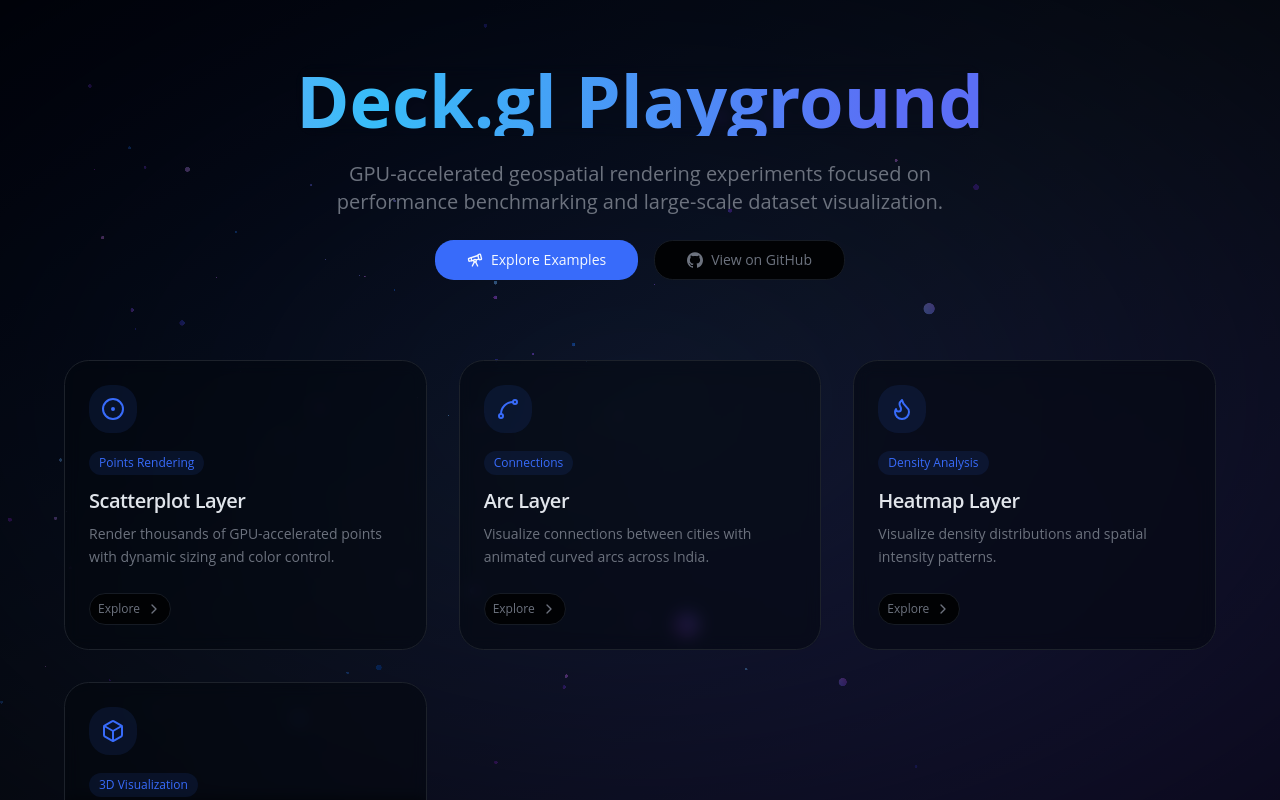
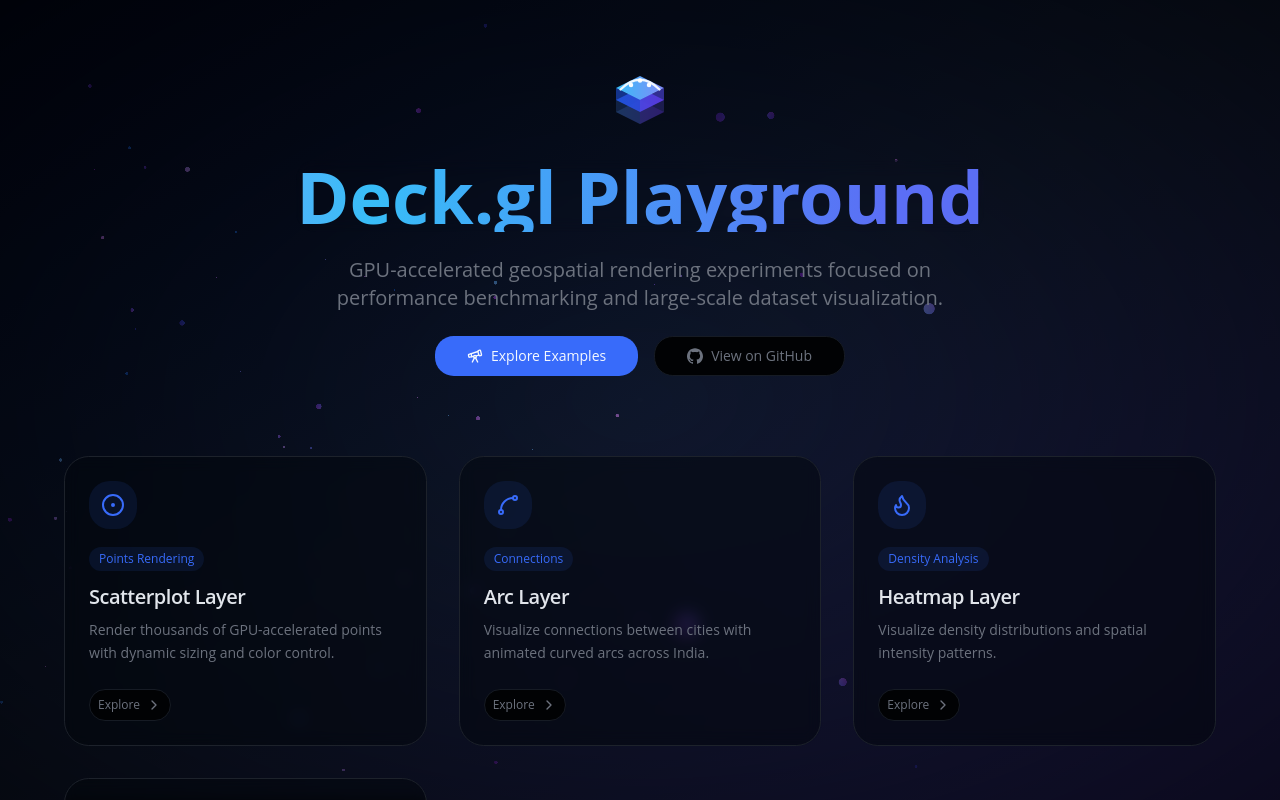
Before and after one commit to MrHacker26/deckgl-playground, a React (Vite) app: page / in a window 1280 px wide. Shown: the top 800 px of the page. Built offline with nearby package versions, Linux system fonts and the light colour scheme.

Commit message:
feat(logo): add Logo

```diff
--- a/index.html
+++ b/index.html
@@ -2,9 +2,9 @@
 <html lang="en">
   <head>
     <meta charset="UTF-8" />
-    <link rel="icon" type="image/svg+xml" href="/vite.svg" />
+    <link rel="icon" type="image/svg+xml" href="/favicon.svg" />
     <meta name="viewport" content="width=device-width, initial-scale=1.0" />
-    <title>deckgl-playground</title>
+    <title>Deck.gl Playground</title>
   </head>
   <body>
     <div id="root"></div>
--- /dev/null
+++ b/src/components/ui/logo.tsx
@@ -0,0 +1,118 @@
+import { cn } from '@/lib/utils'
+import type { WithBasicProps } from '@/lib/utils'
+
+type LogoProps = WithBasicProps<{
+  size?: number
+  showText?: boolean
+}>
+
+export function LogoIcon({
+  size = 40,
+  className,
+}: {
+  size?: number
+  className?: string
+}) {
+  return (
+    <svg
+      width={size}
+      height={size}
+      viewBox="0 0 48 48"
+      fill="none"
+      xmlns="http://www.w3.org/2000/svg"
+      className={className}
+    >
+      <defs>
+        <linearGradient
+          id="lg-top"
+          x1="8"
+          y1="16"
+          x2="40"
+          y2="16"
+          gradientUnits="userSpaceOnUse"
+        >
+          <stop offset="0%" stopColor="#38bdf8" />
+          <stop offset="100%" stopColor="#818cf8" />
+        </linearGradient>
+        <linearGradient
+          id="lg-mid"
+          x1="8"
+          y1="24"
+          x2="40"
+          y2="24"
+          gradientUnits="userSpaceOnUse"
+        >
+          <stop offset="0%" stopColor="#2563eb" />
+          <stop offset="100%" stopColor="#6d28d9" />
+        </linearGradient>
+        <linearGradient
+          id="lg-bot"
+          x1="8"
+          y1="32"
+          x2="40"
+          y2="32"
+          gradientUnits="userSpaceOnUse"
+        >
+          <stop offset="0%" stopColor="#1e3a5f" />
+          <stop offset="100%" stopColor="#2e1065" />
+        </linearGradient>
+      </defs>
+
+      {/* Bottom layer */}
+      <polygon
+        points="24,24 40,32 24,40 8,32"
+        fill="url(#lg-bot)"
+        opacity="0.85"
+      />
+
+      {/* Middle layer */}
+      <polygon
+        points="24,16 40,24 24,32 8,24"
+        fill="url(#lg-mid)"
+        opacity="0.9"
+      />
+
+      {/* Top layer */}
+      <polygon points="24,8 40,16 24,24 8,16" fill="url(#lg-top)" />
+
+      {/* Layer edge highlights — left face */}
+      <polygon points="8,16 24,24 24,32 8,24" fill="#1d4ed8" opacity="0.6" />
+      <polygon points="8,24 24,32 24,40 8,32" fill="#1e3a6e" opacity="0.5" />
+
+      {/* Layer edge highlights — right face */}
+      <polygon points="40,16 24,24 24,32 40,24" fill="#4f46e5" opacity="0.6" />
+      <polygon points="40,24 24,32 24,40 40,32" fill="#312e81" opacity="0.5" />
+
+      {/* Arc curve over top layer */}
+      <path
+        d="M 11 17 Q 24 4 37 17"
+        stroke="white"
+        strokeWidth="1.5"
+        strokeLinecap="round"
+        fill="none"
+        opacity="0.9"
+      />
+
+      {/* Scatter dots on top layer */}
+      <circle cx="18" cy="14" r="1.5" fill="white" opacity="0.95" />
+      <circle cx="24" cy="11" r="1.5" fill="white" opacity="0.95" />
+      <circle cx="30" cy="14" r="1.5" fill="white" opacity="0.95" />
+    </svg>
+  )
+}
+
+export function Logo({ size = 40, showText = true, className }: LogoProps) {
+  return (
+    <div className={cn('flex items-center gap-2', className)}>
+      <LogoIcon size={size} />
+      {showText ? (
+        <span
+          className="text-foreground font-bold tracking-tight"
+          style={{ fontSize: size * 0.45 }}
+        >
+          deck<span className="text-primary">.gl</span>
+        </span>
+      ) : null}
+    </div>
+  )
+}
--- a/src/routes/index.tsx
+++ b/src/routes/index.tsx
@@ -4,6 +4,7 @@
 import { CircleDot, Flame, Box, Spline, Telescope } from 'lucide-react'
 import ExampleCard from '@/components/example-card'
 import GradientText from '@/components/ui/gradient-text'
+import { LogoIcon } from '@/components/ui/logo'
 import { GithubIcon } from '@/components/ui/icons'
 
 export const Route = createFileRoute('/')({
@@ -66,6 +67,9 @@
           transition={{ duration: 0.6 }}
           className="mb-20 space-y-6 text-center"
         >
+          <div className="flex justify-center">
+            <LogoIcon size={72} className="flex justify-center" />
+          </div>
           <GradientText className="text-5xl font-bold md:text-7xl">
             Deck.gl Playground
           </GradientText>
```
Also changed, not shown: public/favicon.svg (added).
